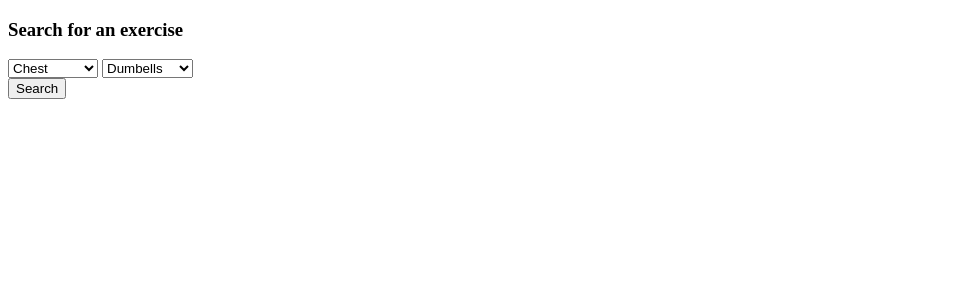
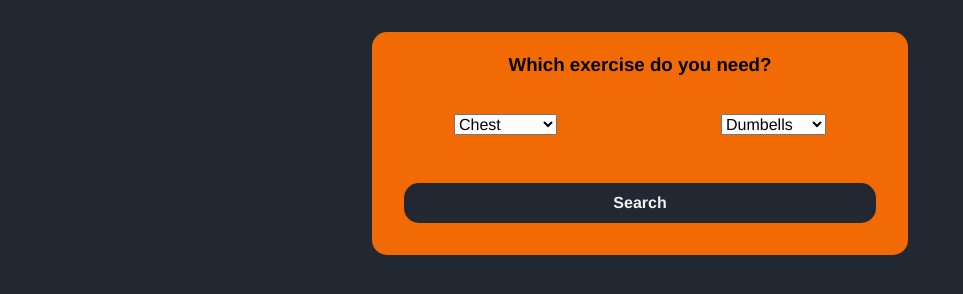
Before and after one commit to 0xs3pi0l/Gym-compendium, a plain HTML site: page frontend/index.html in a window 1280 px wide. Shown: the whole page, without its empty margins (0-963 px from the left). Drawn offline with Linux system fonts and the light colour scheme.

Commit message:
Add style to upper div

```diff
--- a/frontend/index.html
+++ b/frontend/index.html
@@ -4,11 +4,12 @@
     <meta charset="UTF-8">
     <meta name="viewport" content="width=device-width, initial-scale=1.0">
     <title>Gym compendium</title>
+    <link rel="stylesheet" href="style.css">
 </head>
 <body>
     <main>
-        <div>
-            <h3>Search for an exercise</h3>
+        <div class="search-div">
+            <h3>Which exercise do you need?</h3>
             <div>
                 <select name="muscle" id="muscle-menu">
                     <option value="Chest">Chest</option>
--- a/frontend/style.css
+++ b/frontend/style.css
@@ -0,0 +1,91 @@
+/* Reset rules from https://www.joshwcomeau.com/css/custom-css-reset/"*/
+
+*, *::before, *::after {
+    box-sizing: border-box;
+}
+
+* {
+    margin: 0;
+}
+
+body {
+    line-height: 1.5;
+    -webkit-font-smoothing: antialiased;
+}
+
+img, picture, video, canvas, svg {
+    display: block;
+    max-width: 100%;
+}
+
+input, button, textarea, select {
+    font: inherit;
+}
+
+p, h1, h2, h3, h4, h5, h6 {
+    overflow-wrap: break-word;
+}
+
+#root, #__next {
+    isolation: isolate;
+}
+
+/* GENERAL STYLE */
+
+:root {
+    --clr-primary: #222831;
+    --clr-secondary: #f16a03;
+    --clr-accent: #f2f2f2;
+
+    font-family: 'Franklin Gothic Medium', 'Arial Narrow', Arial, sans-serif;
+    background-color: var(--clr-primary);
+}
+
+main {
+    margin: 0 auto;
+    width: 600px;
+    display: flex;
+    flex-direction: column;
+    justify-content: space-around;
+}
+
+
+/* UPPER DIV */
+
+.search-div {
+    display: flex;
+    flex-direction: column;
+    justify-content: space-around;
+    background-color: var(--clr-secondary);
+    border-radius: 15px;
+    margin: 2em;
+}
+
+.search-div h3 {
+    margin: 1em;
+    align-self: center;
+}
+
+.search-div div {
+    display: flex;
+    justify-content: space-around;
+}
+
+select {
+    margin: 1em;
+}
+
+.search-div button {
+    margin: 2em;
+    border-radius: 15px;
+    border: none;
+    background-color: var(--clr-primary);
+    color: var(--clr-accent);
+    padding: 0.5em;
+    font-weight: 700;
+}
+
+.search-div button:hover{
+    background-color: #37404f;
+    cursor: pointer;
+}
```
